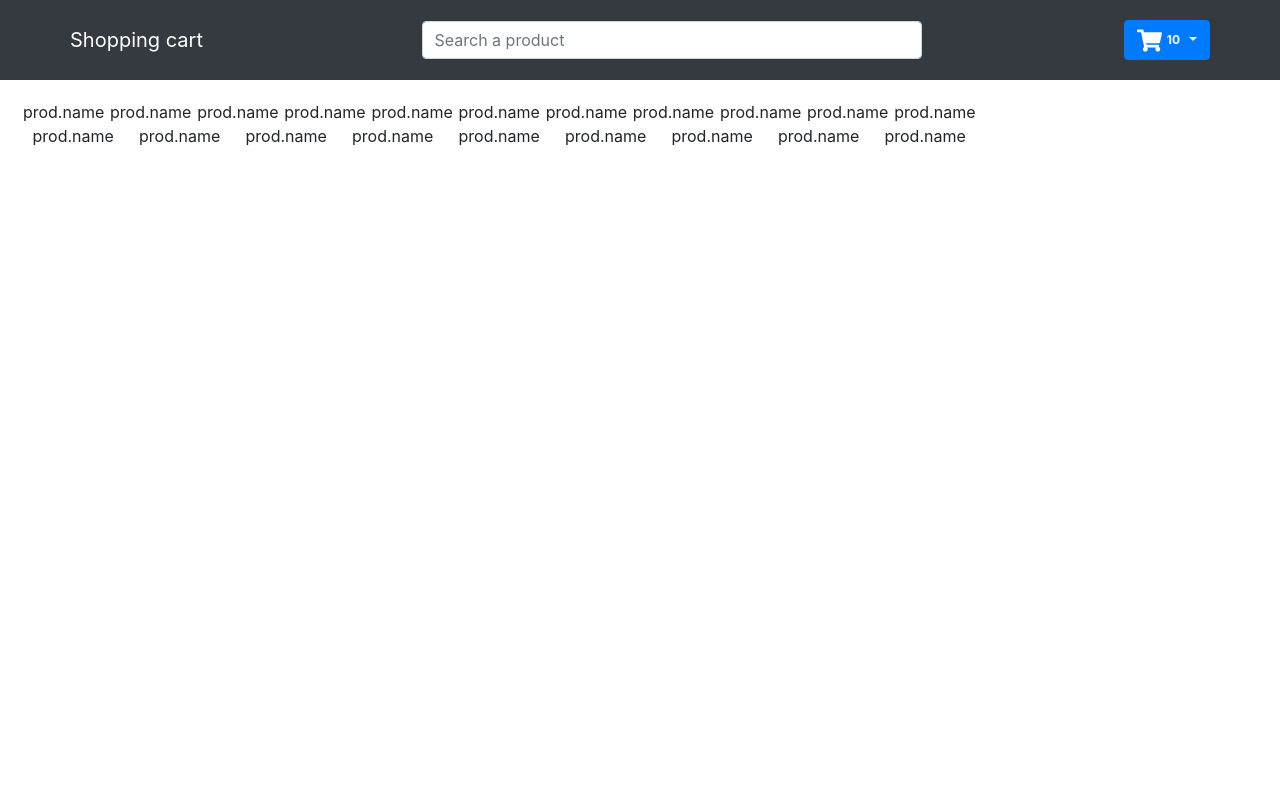
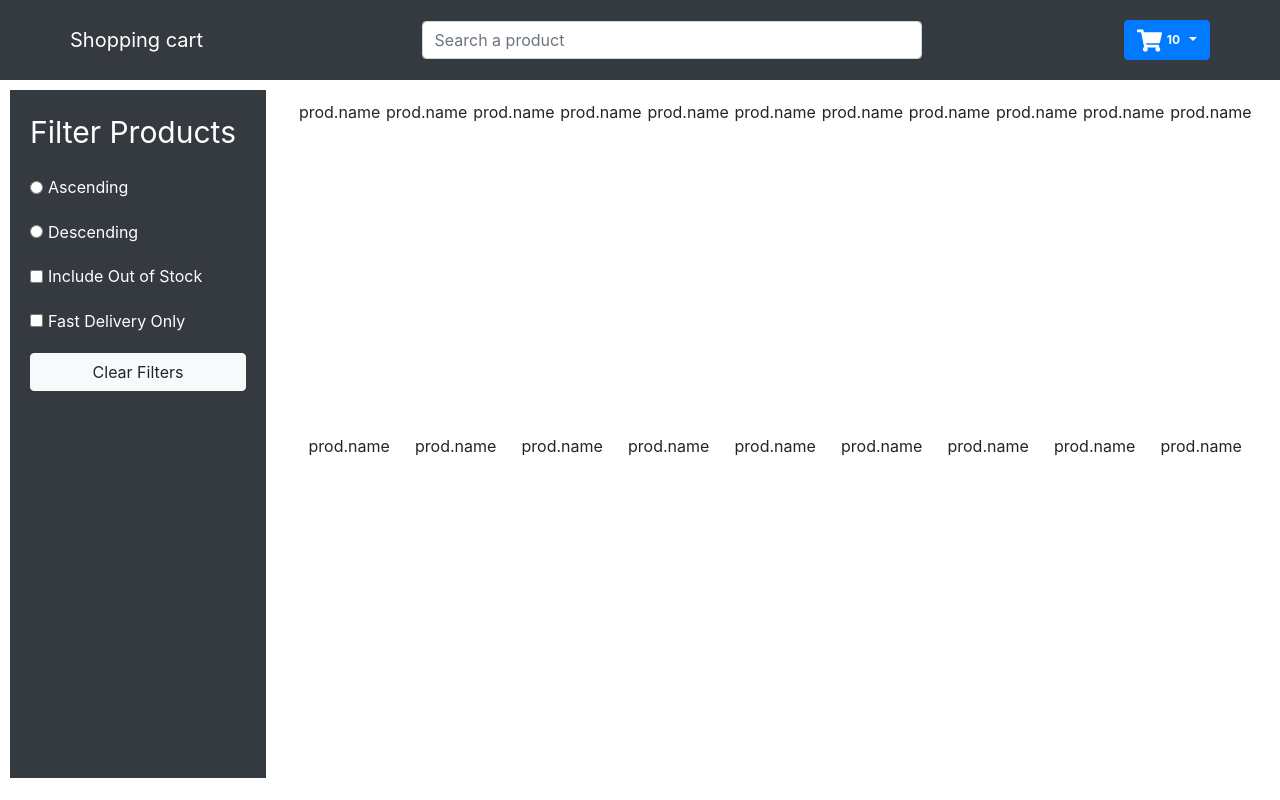
Before and after one commit to mateomh/React-Context-use, a React (Create React App) app: page / in a window 1280 px wide. Built offline with nearby package versions, Linux system fonts and the light colour scheme.

Commit message:
Create filters component

```diff
--- /dev/null
+++ b/src/components/Filters.tsx
@@ -0,0 +1,48 @@
+import { Button, Form } from "react-bootstrap";
+
+const Filters:React.FC = () => {
+  return(
+    <div className="filters">
+      <span className="title">Filter Products</span>
+      <span>
+        <Form.Check
+          inline
+          label="Ascending"
+          name='group1'
+          type='radio'
+          id={`inline-1`}
+        />
+      </span>
+      <span>
+        <Form.Check
+          inline
+          label="Descending"
+          name='group1'
+          type='radio'
+          id={`inline-2`}
+        />
+      </span>
+      <span>
+        <Form.Check
+          inline
+          label="Include Out of Stock"
+          name='group1'
+          type='checkbox'
+          id={`inline-3`}
+        />
+      </span>
+      <span>
+        <Form.Check
+          inline
+          label="Fast Delivery Only"
+          name='group1'
+          type='checkbox'
+          id={`inline-4`}
+        />
+      </span>
+      <Button variant="light">Clear Filters</Button>
+    </div>
+  );
+}
+
+export default Filters;
--- a/src/components/Home.tsx
+++ b/src/components/Home.tsx
@@ -1,5 +1,6 @@
 import { CartState } from "../context/Context";
 import { Product } from "../interfaces/interfaces";
+import Filters from "./Filters";
 import SingleProduct from "./SingleProduct";
 
 const Home: React.FC = () => {
@@ -9,6 +10,7 @@ const Home: React.FC = () => {
 
   return(
     <div className="home">
+      <Filters />
       <div className="productContainer">
         {
           products.map((prod: Product) => {
```
